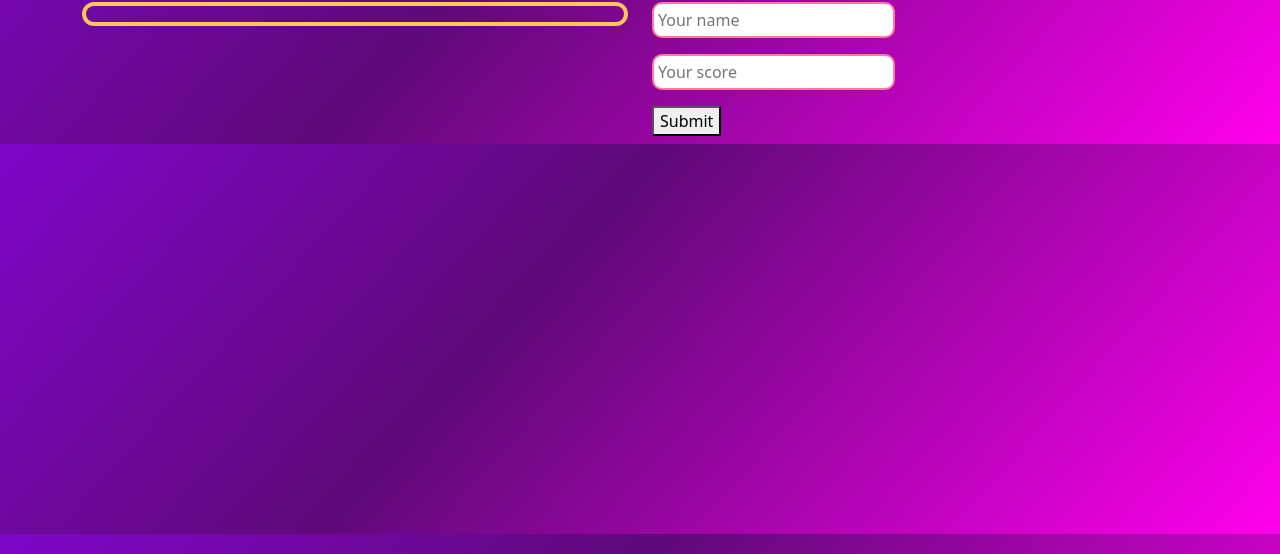
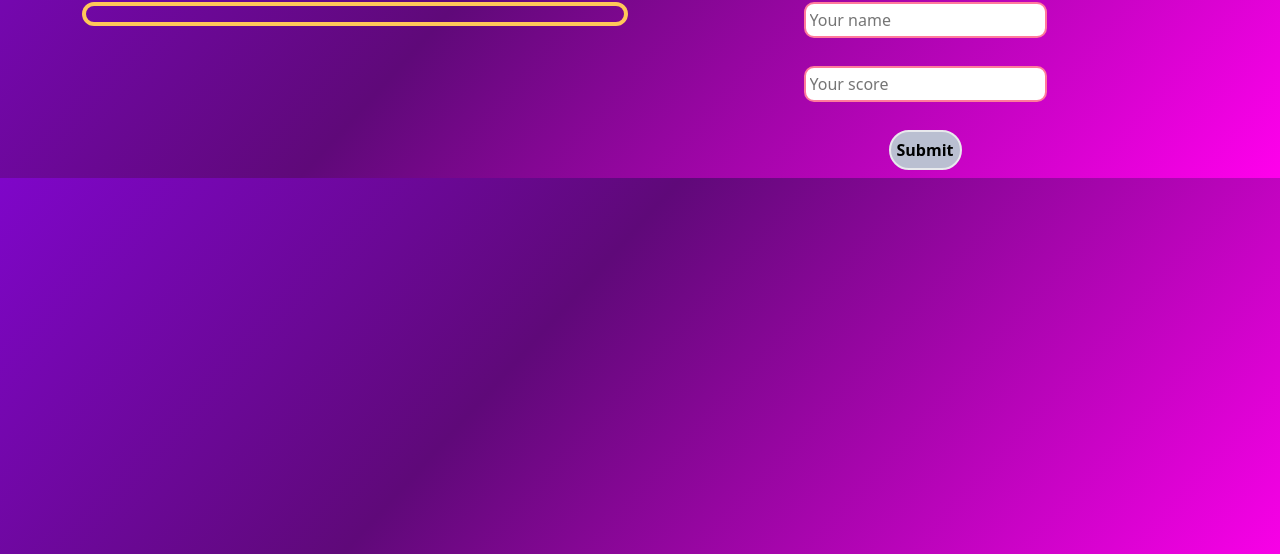
Before and after one commit to nachosala89/leaderboard, a website built with webpack: page src/index.html in a window 1280 px wide. Shown: the part 246-800 px from the top of the page. Built offline with nearby package versions, Linux system fonts and the light colour scheme; no server answers; a web font is replaced by a local one.

Commit message:
Add style to buttons

```diff
--- a/src/index.html
+++ b/src/index.html
@@ -23,11 +23,11 @@
         </div>
         <ul id="list-container"></ul>
       </section>
-      <section id="add-score" class="col-md-6 mb-2 order-first order-md-0">
+      <section id="add-score" class="col-md-6 mb-2 order-first order-md-0 d-flex flex-column align-items-center">
         <h2 class="mb-3">Add your score</h2>
-        <input id="name-in" class="mb-3" type="text" placeholder="Your name">
+        <input id="name-in" class="mb-1" type="text" placeholder="Your name">
         <br>
-        <input id="score-in" class="mb-3" type="text" placeholder="Your score">
+        <input id="score-in" class="mb-1" type="text" placeholder="Your score">
         <br>
         <button id="submit-btn">Submit</button>
       </section>
--- a/src/style.css
+++ b/src/style.css
@@ -46,3 +46,15 @@ input {
   border: 2px solid #ff7b9c;
   border-radius: 10px;
 }
+
+button {
+  border: 2px solid #e8e9ed;
+  border-radius: 50px;
+  padding: 6px;
+  background-color: #babfd1;
+  font-weight: bold;
+}
+
+button:hover {
+  background-color: #ffc759;
+}
```
